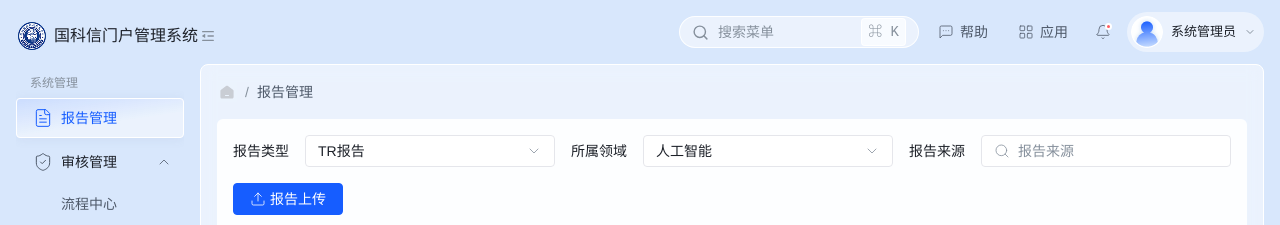
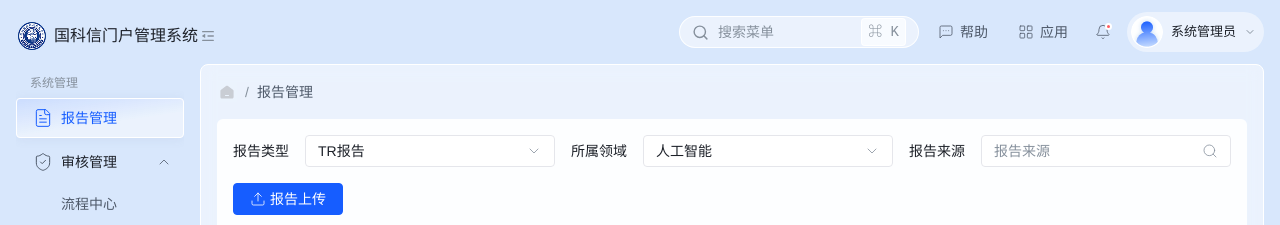
Before and after one commit to hungezu/gkx-portal-admin, a React (Vite) app: page / in a window 1280 px wide. Shown: the top 225 px of the page. Built offline with nearby package versions, Linux system fonts and the light colour scheme.

Commit message:
fix: align report source search icon

```diff
--- a/src/App.tsx
+++ b/src/App.tsx
@@ -260,8 +260,8 @@ function FilterInput({
       <span className="filter-label">{label}</span>
       {searchable ? (
         <span className="filter-search-control">
+          <input aria-label={label} placeholder={placeholder} />
           <Search aria-hidden="true" size={16} />
-          <input aria-label={label} placeholder={placeholder} />
         </span>
       ) : (
         <input className="filter-control" aria-label={label} placeholder={placeholder} />
--- a/src/styles.css
+++ b/src/styles.css
@@ -1321,6 +1321,7 @@ textarea:focus-visible {
   padding: 0 12px;
   display: inline-flex;
   align-items: center;
+  justify-content: space-between;
   gap: var(--space-small);
 }
 
@@ -1333,8 +1334,9 @@ textarea:focus-visible {
 }
 
 .filter-search-control input {
-  width: 100%;
+  width: auto;
   min-width: 0;
+  flex: 1 1 auto;
   height: 100%;
   padding: 0;
   color: var(--gkx-text-primary);
```
